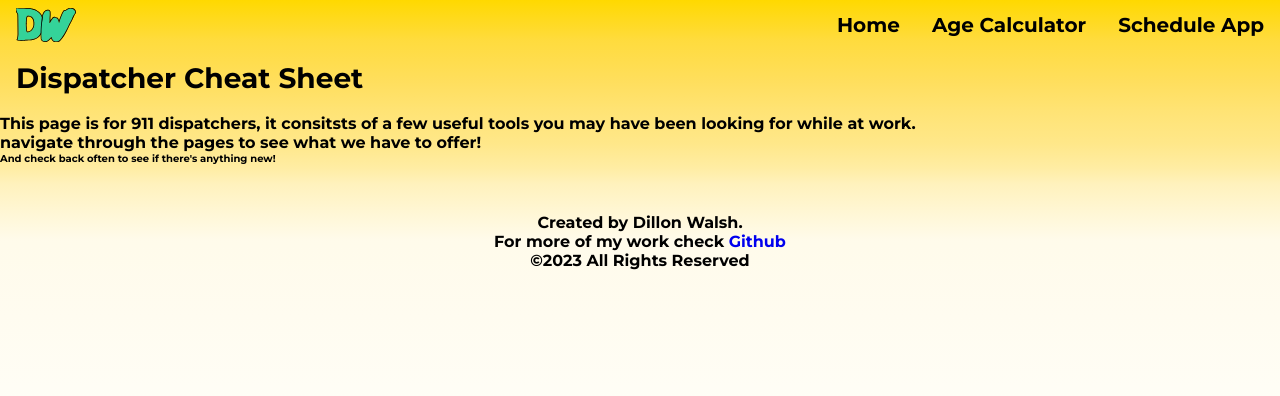
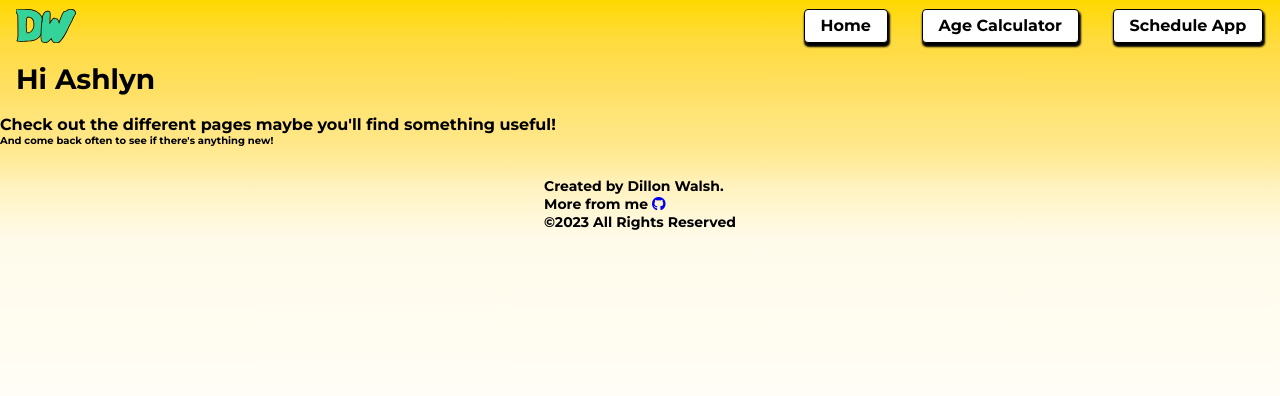
Before and after one commit to Dillonpw/DSC-ts-only, a website built with Vite: page index.html in a window 1280 px wide. Built offline with nearby package versions, Linux system fonts and the light colour scheme.

Commit message:
style updates in previous commit

```diff
--- a/index.html
+++ b/index.html
@@ -11,6 +11,10 @@
             href="https://fonts.googleapis.com/css2?family=Amatic+SC:wght@700&family=Montserrat:wght@700&family=Orbitron&family=Poppins:wght@400;500;600;700&family=Rowdies:wght@700&family=Ubuntu:ital,wght@0,400;1,700&display=swap"
             rel="stylesheet"
         />
+        <script
+            src="https://kit.fontawesome.com/5d2a9b059b.js"
+            crossorigin="anonymous"
+        ></script>
         <title>Cheat Sheet</title>
     </head>
     <body id="content">
@@ -20,34 +24,36 @@
             <div id="navBar">
                 <nav id="navHeader">&#8801;</nav>
                 <div id="dropdown">
-                    <a data-navigate="toHome">Home</a>
-                    <a data-navigate="toAgeCalculator">Age Calculator</a>
-                    <a data-navigate="toScheduleApp">Schedule App</a>
+                    <a class="menu" data-navigate="toHome">Home</a>
+                    <a class="menu" data-navigate="toAgeCalculator"
+                        >Age Calculator</a
+                    >
+                    <a class="menu" data-navigate="toScheduleApp"
+                        >Schedule App</a
+                    >
                 </div>
             </div>
         </header>
-        <h1>Dispatcher Cheat Sheet</h1>
+        <h1>Hi Ashlyn</h1>
         <main>
             <div id="intro">
                 <p>
-                    This page is for 911 dispatchers, it
-                    consitsts of a few useful tools you may have been looking
-                    for while at work.
+                    Check out the different pages maybe you'll find something
+                    useful!
                 </p>
-                <p>navigate through the pages to see what we have to offer!</p>
                 <p id="checkBack">
-                    And check back often to see if there's anything new!
+                    And come back often to see if there's anything new!
                 </p>
             </div>
         </main>
         <footer class="credits">
             <p>
-                Created by Dillon Walsh. <br />For more of my work check
+                Created by Dillon Walsh. <br />More from me
                 <a
                     id="profile-link"
-                    href="https://github.com/Dillonpw/projects"
+                    href="https://github.com/Dillonpw"
                     target="_blank"
-                    >Github</a
+                    ><i class="fa-brands fa-github"></i></a
                 ><br />
                 &copy;2023 All Rights Reserved
             </p>
--- a/src/styles.css
+++ b/src/styles.css
@@ -36,6 +36,7 @@ body {
 }
 #navHeader {
     display: none;
+    cursor: pointer;
 }
 #dropdown {
     display: flex;
@@ -43,17 +44,32 @@ body {
     gap: 2rem;
 }
 
+
+
 li {
     list-style: none;
 }
 
-a {
+.menu {
+    font-size: 16px;
     cursor: pointer;
-    text-decoration: none;
+    border: 1px solid black;
+    border-radius: 0.25rem;
+    background-color: white;
+    box-shadow: 1px 3px 2px 1px;
+    color: black;
+    display: flex;
+    flex-direction: column;
+    padding: 0.4rem 1rem;
+    margin:.05rem;
+    align-items: center;
+    user-select: none;
+    transition: box-shadow 0.2s, transform 0.2s;
 }
 
-a:hover {
-    text-decoration: underline 2px solid black;
+.menu:hover {
+    box-shadow: 0px 2px 2px 0px;
+    transform: translateY(2px);
 }
 
 .header {
@@ -203,8 +219,20 @@ tr:nth-child(odd) {
 }
 
 footer {
-    text-align: center;
-    margin-top: 3rem;
+    display:flex;
+    justify-content: center;
+
+    margin:1rem;
+    text-align: left;
+    font-size: 14px;
+}
+
+footer a {
+        cursor: pointer;
+}
+
+a > i:hover {
+        transform: scale(1.2);
 }
 
 @media (max-width: 700px) {
@@ -245,9 +273,7 @@ footer {
         left: 0;
         z-index: 1000;
         flex-direction: column;
-        background-color: white;
         gap: 0;
-        border: 1px solid black;
         border-radius: 0 0 0.5rem 0.5rem;
         width:100%;
     }
@@ -260,7 +286,7 @@ footer {
         text-align: left;
         font-size: 12px;
         color: black;
-        padding: 0.2rem;
+        padding: 0.4rem;
         border-top: 1px solid black;
     }
 
```
Also changed, not shown: calculatorPage.html (+7 -4 lines), schedulePage.html (+7 -4 lines).
